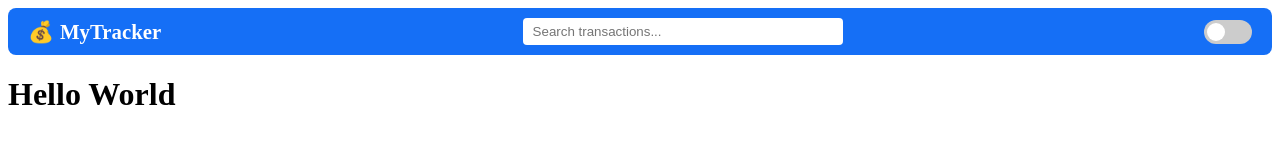
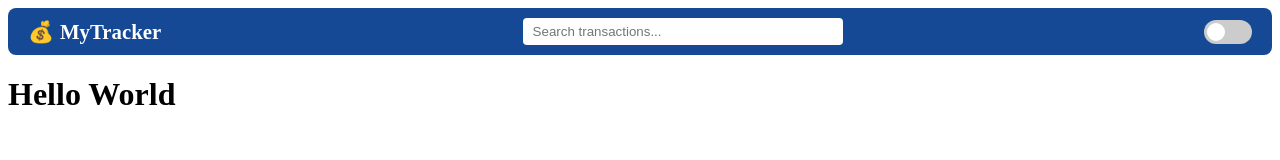
Before and after one commit to KaranKuma-r/Personal_Finance_Tracker, a plain HTML site: page index.html in a window 1280 px wide. Drawn offline with Linux system fonts and the light colour scheme.

Commit message:
SomeUpdate

```diff
--- a/style.css
+++ b/style.css
@@ -3,7 +3,7 @@
   display: flex;
   justify-content: space-between;
   align-items: center;
-  background-color: #156ff6;
+  background-color: #154996;
   padding: 10px 20px;
   border-radius: 8px;
   margin-bottom: 20px;
```
